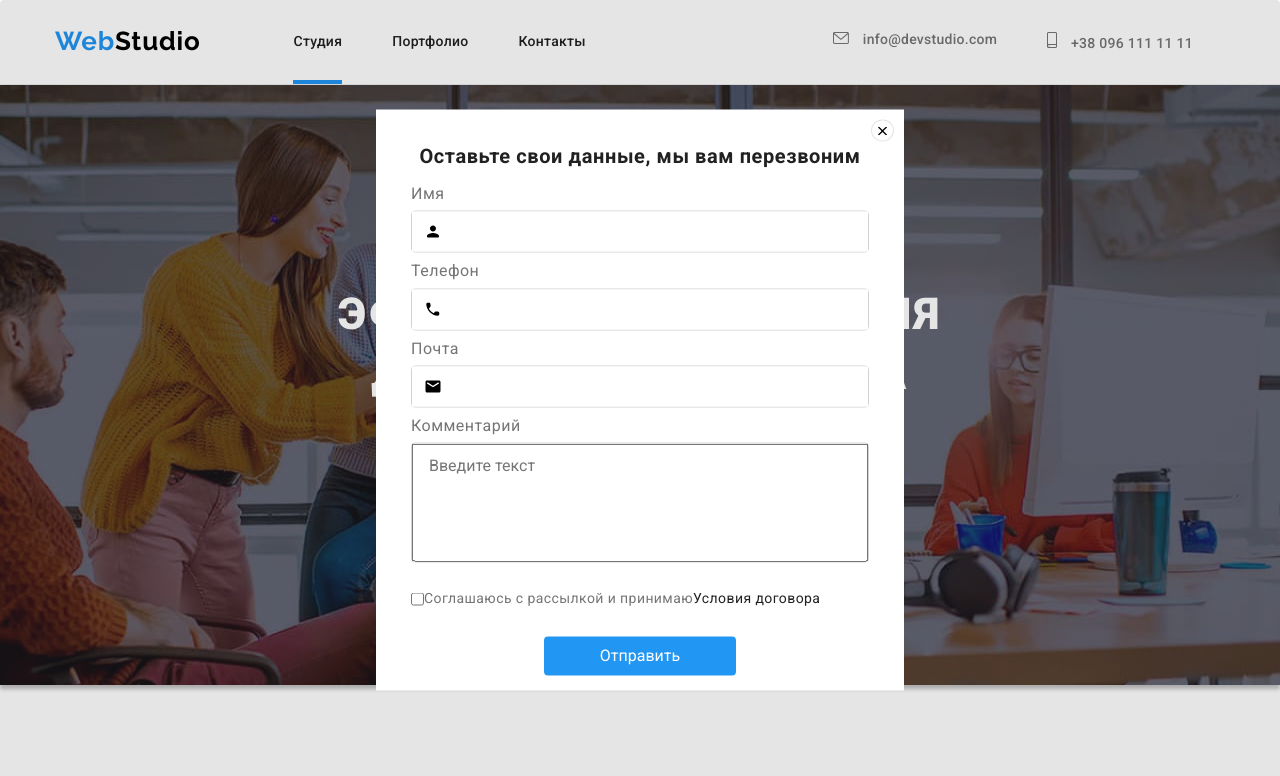
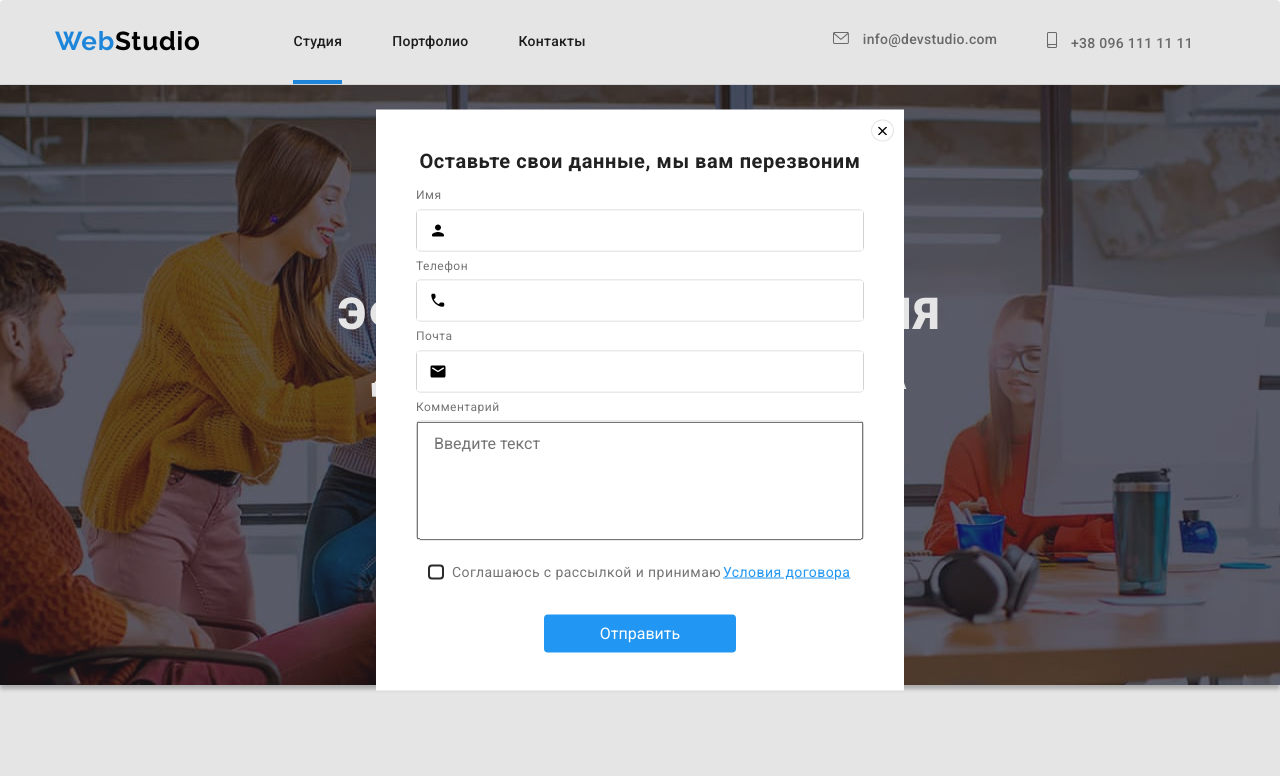
Before and after one commit to Aleksandra1410/goit-markup-hw-06, a plain HTML site: page index.html in a window 1280 px wide. Both pictures are taken after a click on the button "Заказать услугу". Shown: the top 776 px of the page. Drawn offline with nearby package versions, Linux system fonts and the light colour scheme.

Commit message:
goit-markup-hw-06

```diff
--- a/css/styles.css
+++ b/css/styles.css
@@ -959,7 +959,7 @@ padding-bottom: 27px;
     width: 528px;
     height: 581px;
     background-color:var(--white-text);
-    padding: 35px;
+    padding: 40px;
 }
 .modal-btn {
     position: absolute;
@@ -993,13 +993,14 @@ padding-bottom: 27px;
 .label-field {
     display: flex;
     cursor: pointer;
+    font-size: 12px;
 }
+
 .close  {
     display: flex;
     text-align: center;
     margin-right: auto;
     margin-left: auto;
-    margin-top: 74px;
     padding: 10px 56px;
     background-color: var(--accent-color);
     color: var(--white-text);
@@ -1030,7 +1031,12 @@ border: 1px solid rgba(33, 33, 33, 0.2);
 box-sizing: border-box;
 border-radius: 4px;
 
-transition: border-color 250ms var(--cubic); }
+transition: border 250ms var(--animation); }
+.container-fieldmode input:hover,
+.container-fieldmode input:focus {
+    border:  ;
+}
+
 
 .label-field {
 display: flex;
@@ -1064,30 +1070,52 @@ margin-bottom: 4px;
   padding: 12px 16px;
   cursor: pointer;
 }
-.checkbox-lable {
+.input-fiel {
     position: absolute;
-    display: flex;
-    align-items: center;
-    appearance: none;
-    margin-top: 20px;
-font-family: var(--main-font);
-font-size: 14px;
-font-weight: 400;
-line-height: 1.7;
-letter-spacing: 0.03em;
-text-align: left;
-color: var(--color-text);
-}
-.input-fiels {
-    width: 100%;
-    height: 16px;
-    position: relative;
     appearance: none;
 }
 .modicons {
     position: absolute;
+    left: -36px;
+    width: 16px;
+    height: 15px;
+    border: 2px solid #2a2a2a;
+    border-radius: 4px;
+    fill: var(--white-text);
+    margin-left: 12px;
 }
-
+.input-fiel:checked ~ .modicons {
+        fill: var(--white-text);
+        border-color:var(--accent-color);
+        background-color: var(--accent-color);
+        background-origin :border-box;
+        background-size :contain;
+    }
+.container-fieldmod-checkbox {
+        display: flex;
+        align-items: center;
+        margin-top: 20px;
+        margin-bottom: 30px;
+    }
+.hero-form-link {
+    margin-left: 2px;
+    color: var(--accent-color);
+    text-decoration: underline;
+    cursor: pointer;
+    font-size: 14px;
+}
+.container-fieldmod-checkbox .checkbox-lable {
+position: relative;
+    margin-left: 36px;
+    display: flex;
+    align-items: center;
+    font-family: 'Roboto';
+    font-style: normal;
+    font-weight: 400;
+    font-size: 14px;
+    line-height: 1.7;
+    letter-spacing: 0.03em;
+    color: #757575;}
 
 
 /* Module 6 elements of forms */
--- a/index.html
+++ b/index.html
@@ -441,15 +441,16 @@
 <div class="container-fieldmod">
     <textarea class="comment-field" name="comment" rows="5" placeholder="Введите текст"></textarea>
     </div>
-<label class="label-field checkbox-lable">
+    <div class="container-fieldmod-checkbox">
+<label class="checkbox-lable"> Соглашаюсь с рассылкой и принимаю
+    <a class="hero-form-link" href="">Условия договора</a>
     <input class="input-fiel" class="" type="checkbox" name="policy">
     </input>
     <svg class="modicons" width="16" height="15">
-        <use href="./images/icons.svg#icon-icon-check"></use>
+        <use href="./images/icons.svg#icon-check"></use>
     </svg>
-    Соглашаюсь с рассылкой и принимаю
-      <a class="hero-form-link" href="">Условия договора</a>
     </label>
+    </div>
      <button class="close" type="submit">Отправить</button>
        </form>
 
```
